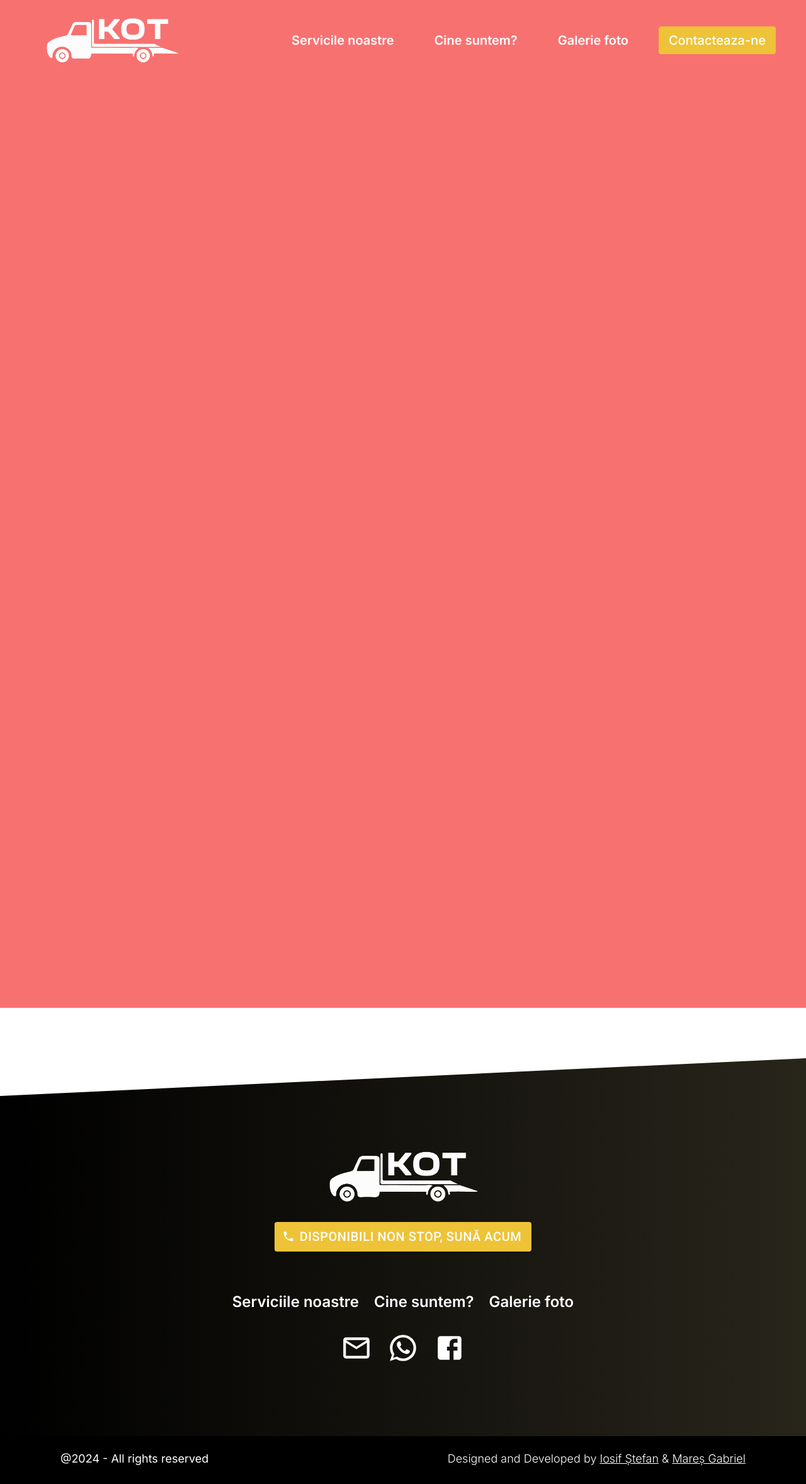
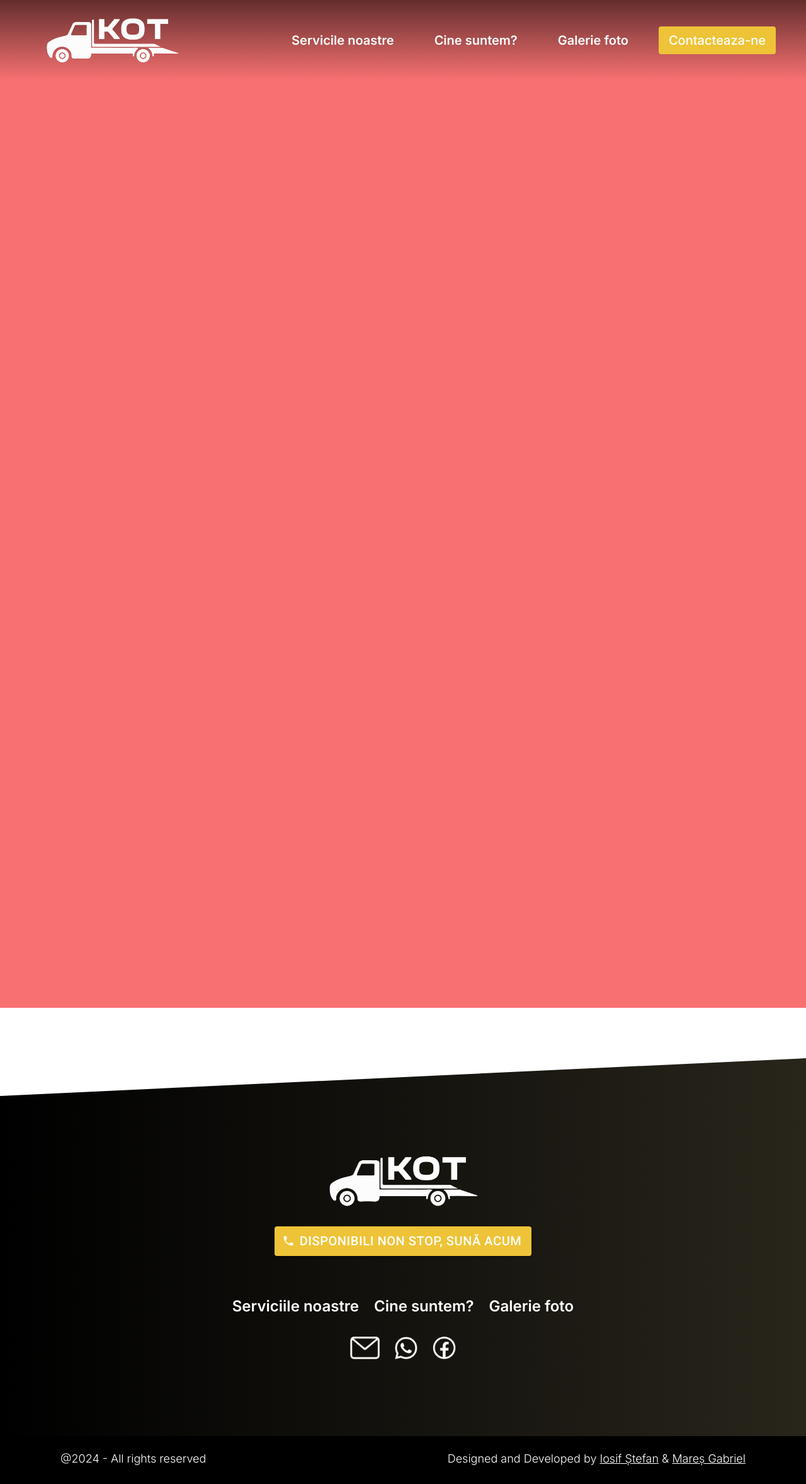
Before and after one commit to Stefan2834/tractari, a Next.js app: page /gallery in a window 1280 px wide. Shown: the whole page at 63% size. Built offline with nearby package versions, Linux system fonts and the light colour scheme.

Commit message:
minimum modifications

```diff
--- a/src/app/globals.css
+++ b/src/app/globals.css
@@ -25,8 +25,8 @@
 
 body {
 	margin: 0;
+	height:100%;
 	padding: 0;
-	height: 100vh;
 	overflow-x: hidden;
 	overflow-y: scroll;
 }
--- a/src/app/media.css
+++ b/src/app/media.css
@@ -57,11 +57,6 @@
 }
 
 @media screen and (max-width: 900px) {
-	.nav-div {
-		flex-direction: column;
-		width: 300px;
-		height: 100vh;
-	}
 	.nav-main {
 		flex-direction: column-reverse;
 		height: 100px !important;
@@ -74,6 +69,7 @@
 		background-color: black;
 		height: 100vh !important;
 		position: absolute;
+		flex-direction: column;
 		transition: 400ms ease;
 	}
 	.nav-ham {
--- a/src/components/Footer.tsx
+++ b/src/components/Footer.tsx
@@ -49,33 +49,30 @@ export default function Footer() {
 				</div>
 				<div className="flex items-center justify-center text-white font-semibold text-2xl mt-8">
 					<Link href="/">
-						<EmailOutlinedIcon
-							className="mx-3"
-							sx={{
-								fontSize: `${screen > 600 ? "50px" : "35px"}`,
-							}}
+						<img
+							src="/photo/icons/email.png"
+							alt="Email"
+							className={`${screen > 600 ? "h-9" : "h-6"} mx-3`}
 						/>
 					</Link>
 					<Link href="/">
-						<WhatsAppIcon
-							className="mx-3"
-							sx={{
-								fontSize: `${screen > 600 ? "50px" : "35px"}`,
-							}}
+						<img
+							src="/photo/icons/whatsapp.png"
+							alt="Email"
+							className={`${screen > 600 ? "h-9" : "h-6"} mx-3`}
 						/>
 					</Link>
 					<Link href="/">
-						<FacebookIcon
-							className="mx-3"
-							sx={{
-								fontSize: `${screen > 600 ? "50px" : "35px"}`,
-							}}
+						<img
+							src="/photo/icons/facebook.png"
+							alt="Email"
+							className={`${screen > 600 ? "h-9" : "h-6"} mx-3`}
 						/>
 					</Link>
 				</div>
 			</div>
 			<div className="w-full h-20 bg-black flex items-center justify-between font-light px-24 -mt-1 xl:flex-col xl:items-start xl:justify-center xl:h-auto xl:py-6 m:px-8">
-				<p className="text-white font-normal text-lg m:text-base">
+				<p className="text-white font-light text-lg m:text-base">
 					@2024 - All rights reserved
 				</p>
 				<p className="text-white font-light text-lg m:text-base">
--- a/src/components/Navbar.tsx
+++ b/src/components/Navbar.tsx
@@ -29,9 +29,18 @@ export default function Navbar() {
 	}, [screen]);
 
 	return (
-		<div className={`${screen > 900 ? "absolute" : "fixed"} w-full h-32 flex items-center justify-between z-30 pl-16 pr-8 nav-main xl:pl-4 xl:pr-4`}>
+		<>
+			<div
+				className={`${
+					screen > 900 ? "absolute" : "fixed"
+				} w-full h-32 flex items-center justify-between grad z-30 pl-16 pr-8 nav-main xl:pl-4 xl:pr-4`}
+			>
 				<Link href="/" className="logo">
-				<img src="/photo/logo.png" alt="logo" className="logo-img" />
+					<img
+						src="/photo/logo.png"
+						alt="logo"
+						className="logo-img"
+					/>
 				</Link>
 				<div className="nav-ham" onClick={() => setNav((n) => !n)}>
 					<div
@@ -97,15 +106,24 @@ export default function Navbar() {
 								</Link>
 							</div>
 							<div>
-							<p className="text-base">@2024 - All rights reserved</p>
+								<p className="text-base">
+									@2024 - All rights reserved
+								</p>
 							</div>
 						</div>
 					)}
 				</div>
-			{screen < 900 && nav && (
-				<></>
-				// <div className="w-screen h-screen bg-red-400 absolute top-0 left-0 opacity-45" />
+			</div>
+			{screen < 900 && (
+				<div
+					className="w-full h-full bg-black fixed top-0 left-0 z-20"
+					style={{
+						transition: "400ms ease",
+						visibility: `${nav ? "visible" : "hidden"}`,
+						opacity: `${nav ? "0.5" : "0"}`,
+					}}
+				/>
 			)}
-		</div>
+		</>
 	);
 }
--- a/src/pages/test.tsx
+++ b/src/pages/test.tsx
@@ -1,21 +1,35 @@
-import React from 'react';
+// import React from 'react';
 
-const EmailRedirect = () => {
-    const handleSendEmail = () => {
-        const recipient = "iosifs617@gmail.com";
-        const subject = "Hello from Next.js";
-        const body = "This is a pre-filled email body for testing purposes.";
-        const mailtoLink = `mailto:${encodeURIComponent(recipient)}?subject=${encodeURIComponent(subject)}&body=${encodeURIComponent(body)}`;
+// const EmailRedirect = () => {
+//     const handleSendEmail = () => {
+//         const recipient = "iosifs617@gmail.com";
+//         const subject = "Hello from Next.js";
+//         const body = "This is a pre-filled email body for testing purposes.";
+//         const mailtoLink = `mailto:${encodeURIComponent(recipient)}?subject=${encodeURIComponent(subject)}&body=${encodeURIComponent(body)}`;
 
-        window.location.href = mailtoLink;
-    };
+//         window.location.href = mailtoLink;
+//     };
 
-    return (
-        <div>
-            <h1>Email Redirect Example</h1>
-            <button onClick={handleSendEmail}>Send Email</button>
-        </div>
-    );
-};
+//     return (
+//         <div>
+//             <h1>Email Redirect Example</h1>
+//             <button onClick={handleSendEmail}>Send Email</button>
+//         </div>
+//     );
+// };
 
-export default EmailRedirect;
+// export default EmailRedirect;
+
+import React from "react";
+
+import Navbar from "../components/Navbar";
+
+export default function test() {
+	return (
+		<>
+			<div className="w-full bg-red-400 overflow-scroll" style={{height:"100vh"}}>
+				<div style={{ height: "500vh" }}></div>
+			</div>
+		</>
+	);
+}
```
Lines whose indentation alone changed are shown as unchanged.
